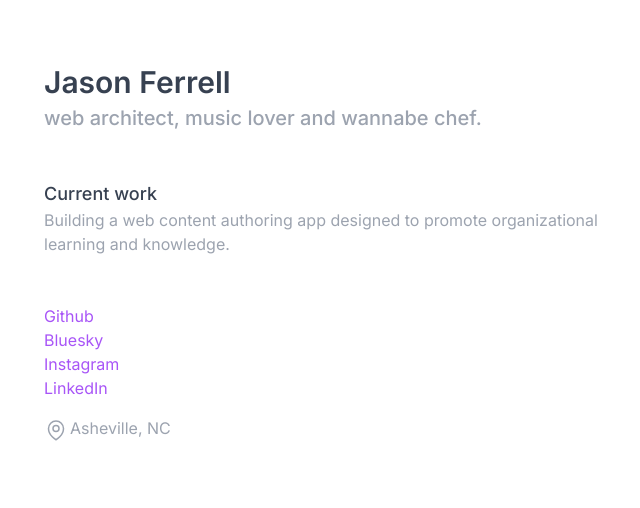
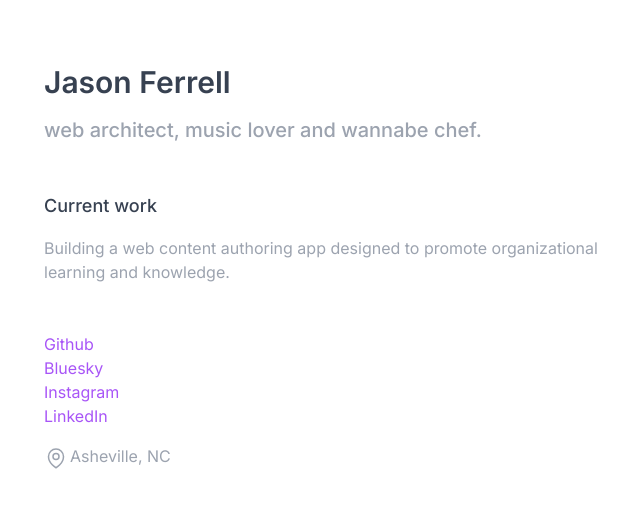
Before and after one commit to jferrel7/jason-ferrell, a Next.js app: page / in a window 1280 px wide. Shown: the top 508 px of the page, without its empty margins (20-660 px from the left). Built offline with nearby package versions, Linux system fonts and the light colour scheme.

Commit message:
Update page.js

```diff
--- a/src/app/page.js
+++ b/src/app/page.js
@@ -3,9 +3,9 @@ import Image from 'next/image'
 export default function Home() {
   return (
     <main className="flex min-h-screen flex-col p-16">
-      <h1 className="text-3xl font-semibold mb-1 text-gray-700">Jason Ferrell</h1>
+      <h1 className="text-3xl font-semibold mb-4 text-gray-700">Jason Ferrell</h1>
       <h2 className="text-xl font-medium mb-12 text-gray-400">web architect, music lover and wannabe chef.</h2>
-      <h3 className="text-lg mb-0 font-medium text-gray-700">Current work</h3>
+      <h3 className="text-lg mb-4 font-medium text-gray-700">Current work</h3>
       <p className="max-w-xl mb-12 text-gray-400">Building a web content authoring app designed to promote organizational learning and knowledge.</p>
       <ul className="mb-4">
         <li><a href="https://github.com/jferrel7" title="Github" className="text-purple-500">Github</a></li>
```
